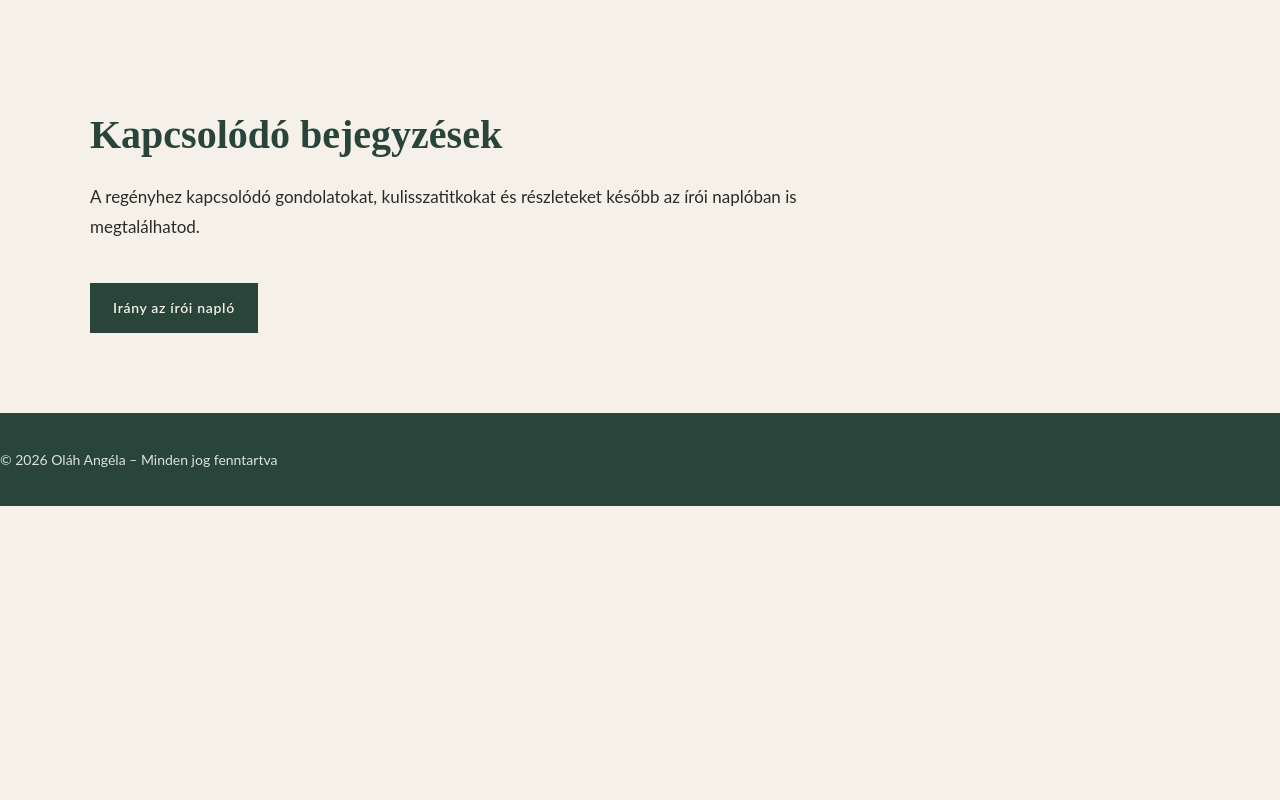
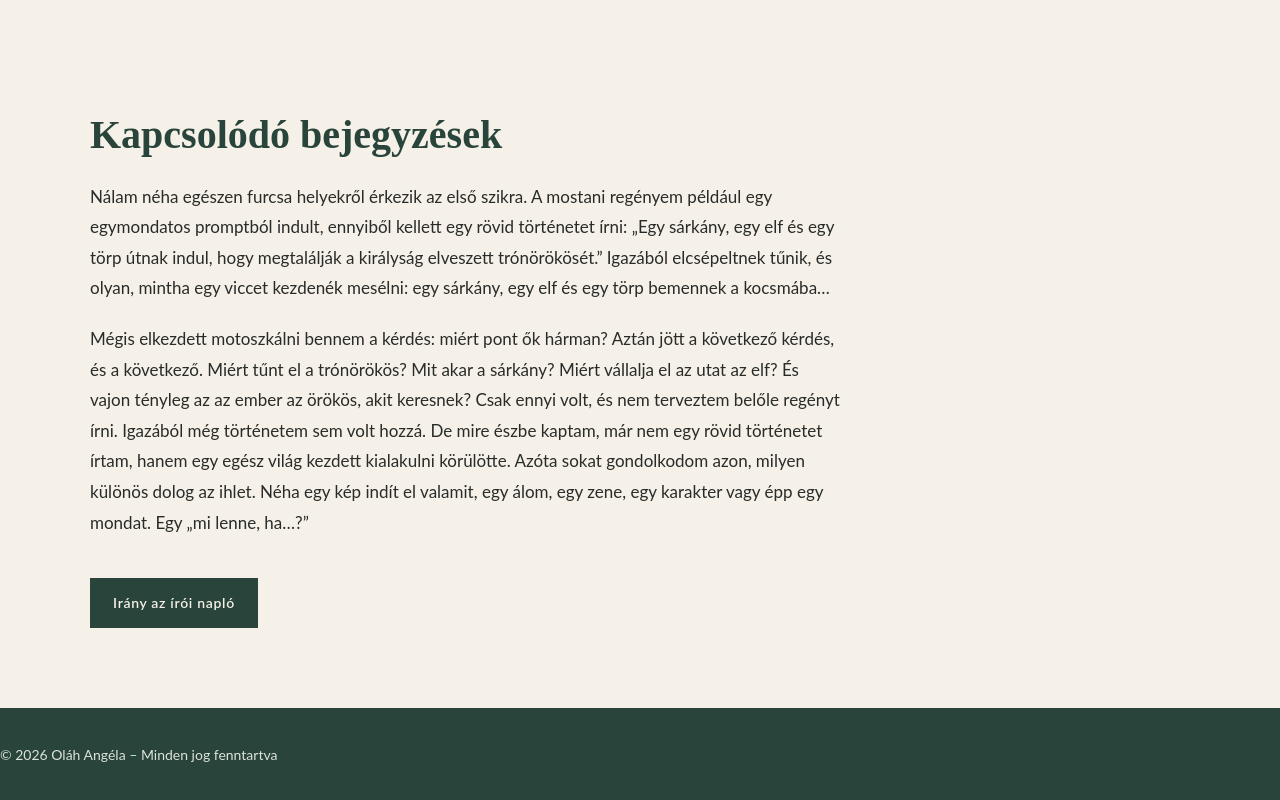
Before and after one commit to ajszulu11/html-portfolio, a plain HTML site: page regeny.html in a window 1280 px wide. Shown: the part 2509-3309 px from the top of the page. Before the commit the page ends 3015 px from the top, so only its background shows below. Drawn offline with Linux system fonts and the light colour scheme.

Commit message:
Enhance regeny.html with inspiration narrative
Added a new paragraph discussing the inspiration behind the novel and the creative process.

```diff
--- a/regeny.html
+++ b/regeny.html
@@ -193,10 +193,15 @@ de valójában egy új élet kezdetét jelenti.
 
         <h2>Kapcsolódó bejegyzések</h2>
 
-        <p>
-            A regényhez kapcsolódó gondolatokat, kulisszatitkokat
-            és részleteket később az írói naplóban is megtalálhatod.
+       <p>
+            Nálam néha egészen furcsa helyekről érkezik az első szikra.
+             A mostani regényem például egy egymondatos promptból indult, ennyiből kellett egy rövid történetet írni: „Egy sárkány, egy elf és egy törp útnak indul, hogy megtalálják a királyság elveszett trónörökösét.”
+             Igazából elcsépeltnek tűnik, és olyan, mintha egy viccet kezdenék mesélni: egy sárkány, egy elf és egy törp bemennek a kocsmába…
         </p>
+        <p> Mégis elkezdett motoszkálni bennem a kérdés: miért pont ők hárman? Aztán jött a következő kérdés, és a következő. Miért tűnt el a trónörökös? Mit akar a sárkány? Miért vállalja el az utat az elf? És vajon tényleg az az ember az örökös, akit keresnek?
+             Csak ennyi volt, és nem terveztem belőle regényt írni. Igazából még történetem sem volt hozzá. De mire észbe kaptam, már nem egy rövid történetet írtam, hanem egy egész világ kezdett kialakulni körülötte.
+             Azóta sokat gondolkodom azon, milyen különös dolog az ihlet. Néha egy kép indít el valamit, egy álom, egy zene, egy karakter vagy épp egy mondat. Egy „mi lenne, ha…?”</p>
+
 
         <a href="./blog.html" class="button">
             Irány az írói napló
```
